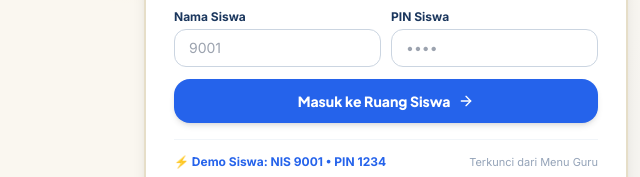
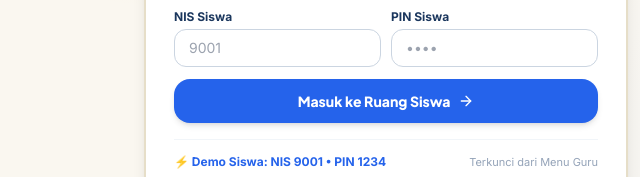
Before and after one commit to arrasyidbusiness/english-for-nusantara, a plain HTML site: page index.html in a window 1280 px wide. Shown: the part 630-807 px from the top of the page, 0-640 px from the left. Drawn offline with nearby package versions, Linux system fonts and the light colour scheme.

Commit message:
Change label from 'Nama Siswa' to 'NIS Siswa'

```diff
--- a/index.html
+++ b/index.html
@@ -136,7 +136,7 @@
                             </div>
                             <div class="grid grid-cols-2 gap-2.5">
                                 <div>
-                                    <label class="block text-xs font-bold text-navy mb-1">Nama Siswa</label>
+                                    <label class="block text-xs font-bold text-navy mb-1">NIS Siswa</label>
                                     <input type="text" id="login-student-nis" placeholder="9001" required class="w-full border border-slate-300 rounded-xl px-3.5 py-2 text-xs sm:text-sm bg-white focus:outline-royal">
                                 </div>
                                 <div>
```
